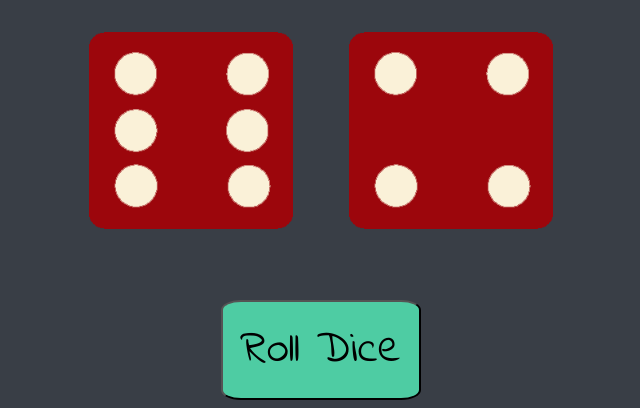
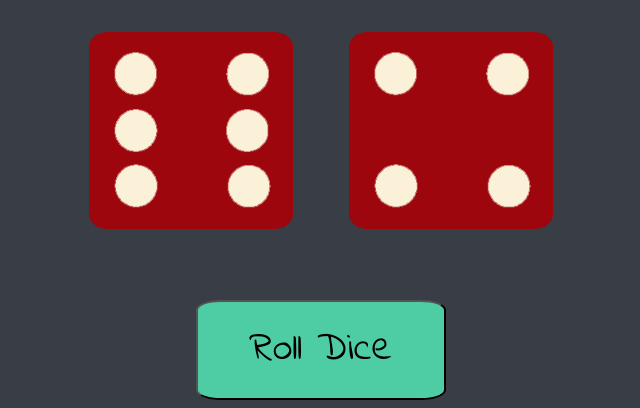
Before and after one commit to jimmyvallejo/DiceGame, a PHP site: page / in a window 1280 px wide. Shown: the part 463-871 px from the top of the page, without its empty margins (319-959 px from the left). Run offline with PHP 8.4, Linux system fonts and the light colour scheme.

Commit message:
Add files via upload

```diff
--- a/styles.css
+++ b/styles.css
@@ -44,6 +44,7 @@ footer {
   .dice1{
   margin-top: 80px;
   margin-bottom: 80px;
+  font-size: 30px;
   }
 }
 
@@ -57,9 +58,9 @@ footer {
 
 
 .dice1 {
-  width: 200px;
+  width: 250px;
 height: 100px;
-font-size: 45px;
+font-size: 40px;
 font-family: 'Indie Flower', cursive;
 background-color: #4ECCA3;
 border-radius: 10%;
```
